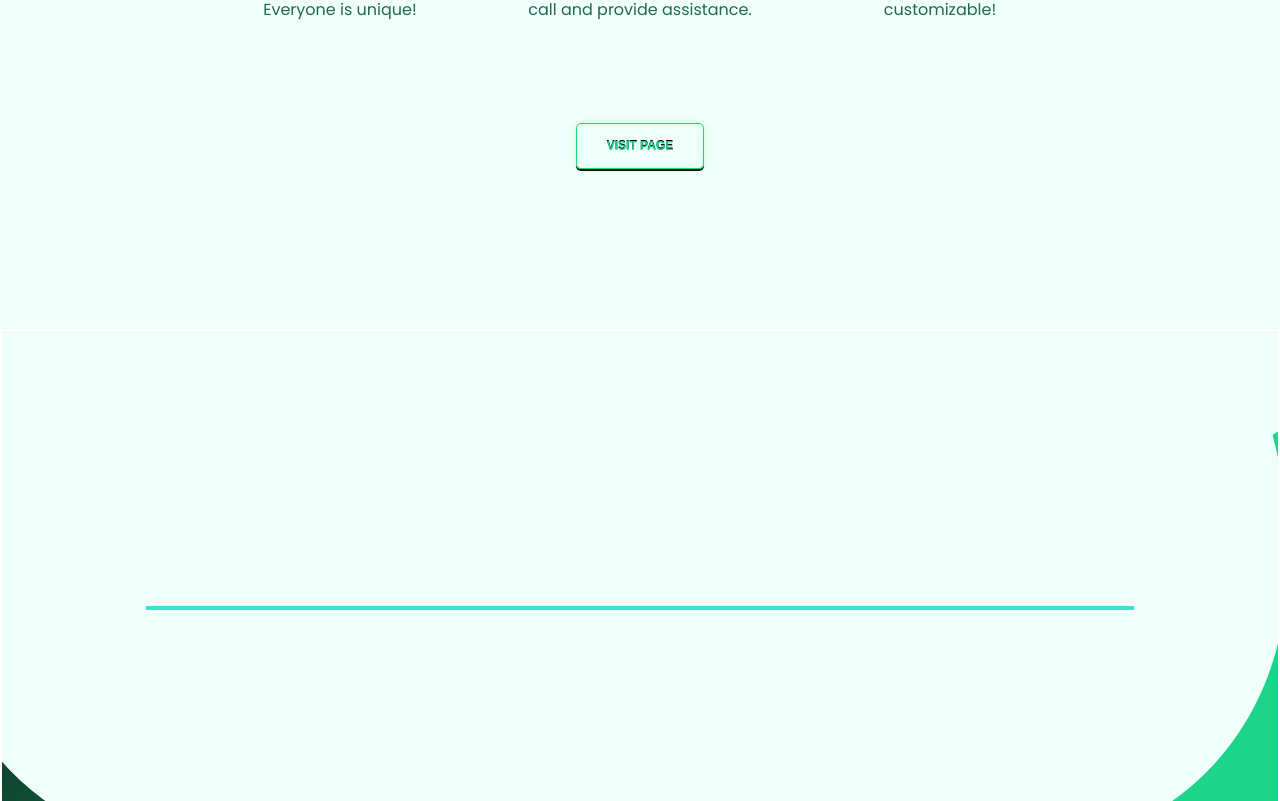
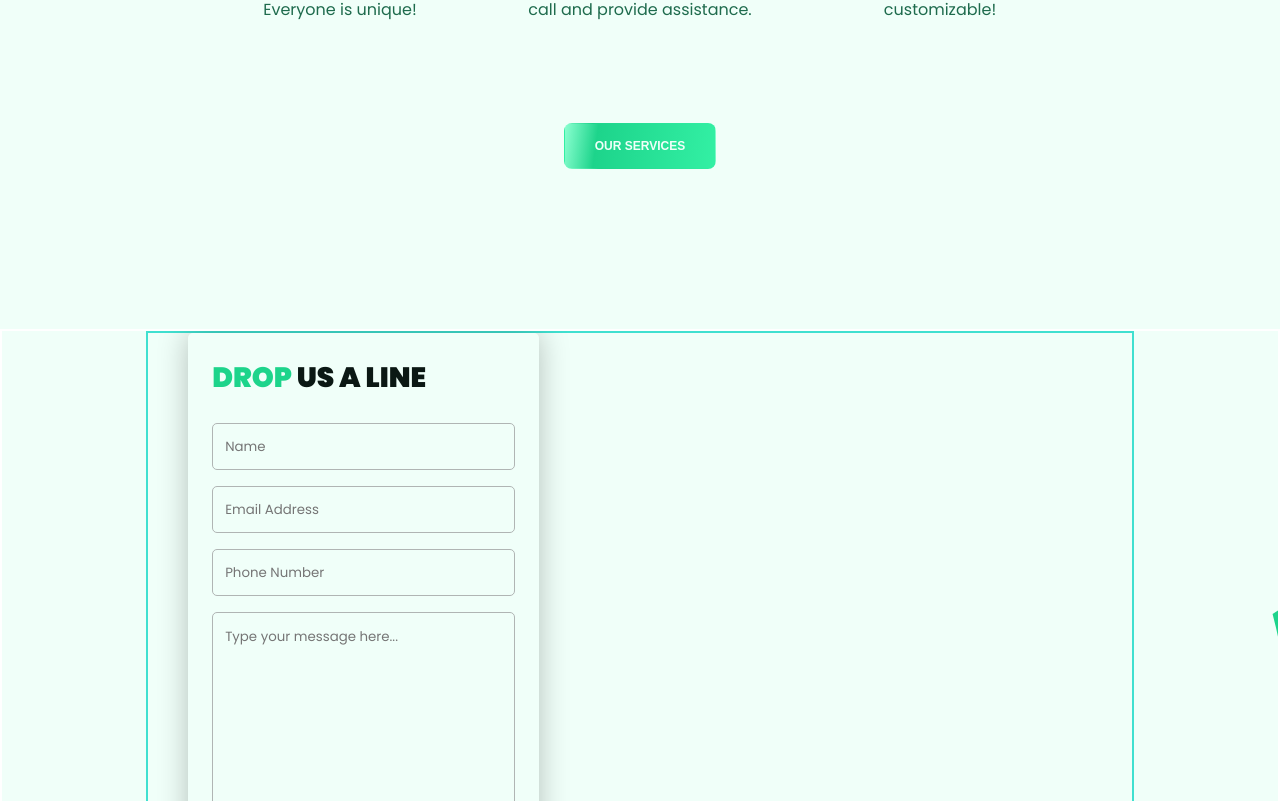
Before and after one commit to adinduokoro/Byte-Back-Digital-V2, a React (Create React App) app: page /about in a window 1280 px wide. Shown: the part 1679-2480 px from the top of the page. Built offline with nearby package versions, Linux system fonts and the light colour scheme.

Commit message:
About contact
Still Working on the html structure of the website.

```diff
--- a/src/components/aboutContact/AboutContact.js
+++ b/src/components/aboutContact/AboutContact.js
@@ -1,16 +1,28 @@
-import React from 'react'
-import styles from "./AboutContact.module.css"
+import React from "react";
+import styles from "./AboutContact.module.css";
+import {ContactForm} from "../../components"
 
 const AboutContact = () => {
   return (
     <section className={styles["about-contact"]}>
-      <div className='container'>
+      <div className="container">
         <div className={styles["about-contact-content"]}>
-
+          <div className={styles.left}>
+            {/* contact details */}
+          </div>
+          <div className={styles.right}>
+            <ContactForm />
+            <div className={styles["contact-card"]}>
+              <div className={styles.card}>
+                {/* icon */}
+                {/* phone */}
+              </div>
+            </div>
+          </div>
         </div>
       </div>
     </section>
-  )
-}
+  );
+};
 
-export default AboutContact
+export default AboutContact;
--- a/src/components/aboutContact/AboutContact.module.css
+++ b/src/components/aboutContact/AboutContact.module.css
@@ -10,3 +10,7 @@
   height: 100%;
   border: 2px solid turquoise;
 }
+
+.right{
+  width: 27rem;
+}
--- a/src/components/contactForm/ContactForm.js
+++ b/src/components/contactForm/ContactForm.js
@@ -6,7 +6,7 @@ import { selectIsDarkModeOn } from "../../redux/slice/themeSlice";
 import { useSelector } from "react-redux";
 import { ContactImageBlob } from "../../assets/contact-image-blob";
 
-const ContactForm = () => {
+const ContactForm = ({backgroundOn , contactDetailsOn, businessInputOn}) => {
   const isDarkModeOn = useSelector(selectIsDarkModeOn);
 
   return (
@@ -14,9 +14,10 @@ const ContactForm = () => {
       <div className="container">
         <div className={styles["contact-form-content"]}>
           <div className={styles.left}>
-            <div className={styles["contact-background-image"]}>
+            {backgroundOn ? <div className={styles["contact-background-image"]}>
               <ContactImageBlob />
-            </div>
+            </div> : null}
+
             <form
               className={`${styles["form-contact"]} ${
                 isDarkModeOn ? styles["form-contact-dark"] : ""
@@ -32,13 +33,14 @@ const ContactForm = () => {
                 maxLength={36}
                 type="text"
               />
-              <input
+              {businessInputOn ? <input
                 className={styles["form-input"]}
                 name="business"
                 placeholder="Business"
                 maxLength={36}
                 type="text"
-              />
+              />  : null}
+
               <input
                 className={styles["form-input"]}
                 name="email"
@@ -69,7 +71,7 @@ const ContactForm = () => {
               </button>
             </form>
           </div>
-          <div className={styles.right}>
+          {contactDetailsOn ? <div className={styles.right}>
             <img src={contactImg} alt={""} />
             <div className={styles.email}>
               <p>Email:</p>
@@ -79,7 +81,8 @@ const ContactForm = () => {
               <p>Phone:</p>
               <p>+1 (410) 870-5676</p>
             </div>
-          </div>
+          </div> : null}
+
         </div>
       </div>
     </section>
--- a/src/components/contactForm/ContactForm.module.css
+++ b/src/components/contactForm/ContactForm.module.css
@@ -8,7 +8,7 @@
 .contact-form-content {
   display: flex;
   width: 100%;
-  gap: 1.5rem;
+  gap: 3rem;
   padding: 0 2rem;
   justify-content: center;
 }
--- a/src/components/qualityQuantity/QualityQuantity.js
+++ b/src/components/qualityQuantity/QualityQuantity.js
@@ -2,8 +2,11 @@ import React from "react";
 import styles from "./QualityQuantity.module.css";
 import { cards } from "./data";
 import { selectIsDarkModeOn } from "../../redux/slice/themeSlice";
+import { useSelector } from "react-redux";
 
 const QualityQuantity = () => {
+  const isDarkModeOn = useSelector(selectIsDarkModeOn);
+
   return (
     <section className={styles["quality-quantity"]}>
       <div className="container">
@@ -36,10 +39,8 @@ const QualityQuantity = () => {
               );
             })}
           </div>
-          <button
-            className={`btn-two ${selectIsDarkModeOn ? "btn-two-dark" : ""}`}
-          >
-            VISIT PAGE
+          <button className={`btn-two ${isDarkModeOn ? "btn-two-dark" : ""}`}>
+            OUR SERVICES
           </button>
         </div>
       </div>
--- a/src/pages/contact/Contact.js
+++ b/src/pages/contact/Contact.js
@@ -16,7 +16,7 @@ const Contact = () => {
             className={styles.contact}
             style={{ backgroundColor: "var(--primaryBackgroundColor)" }}
         >
-            <ContactForm />
+            <ContactForm backgroundOn={true} contactDetailsOn={true} businessInputOn={true}/>
         </div>
     );
 };
```
